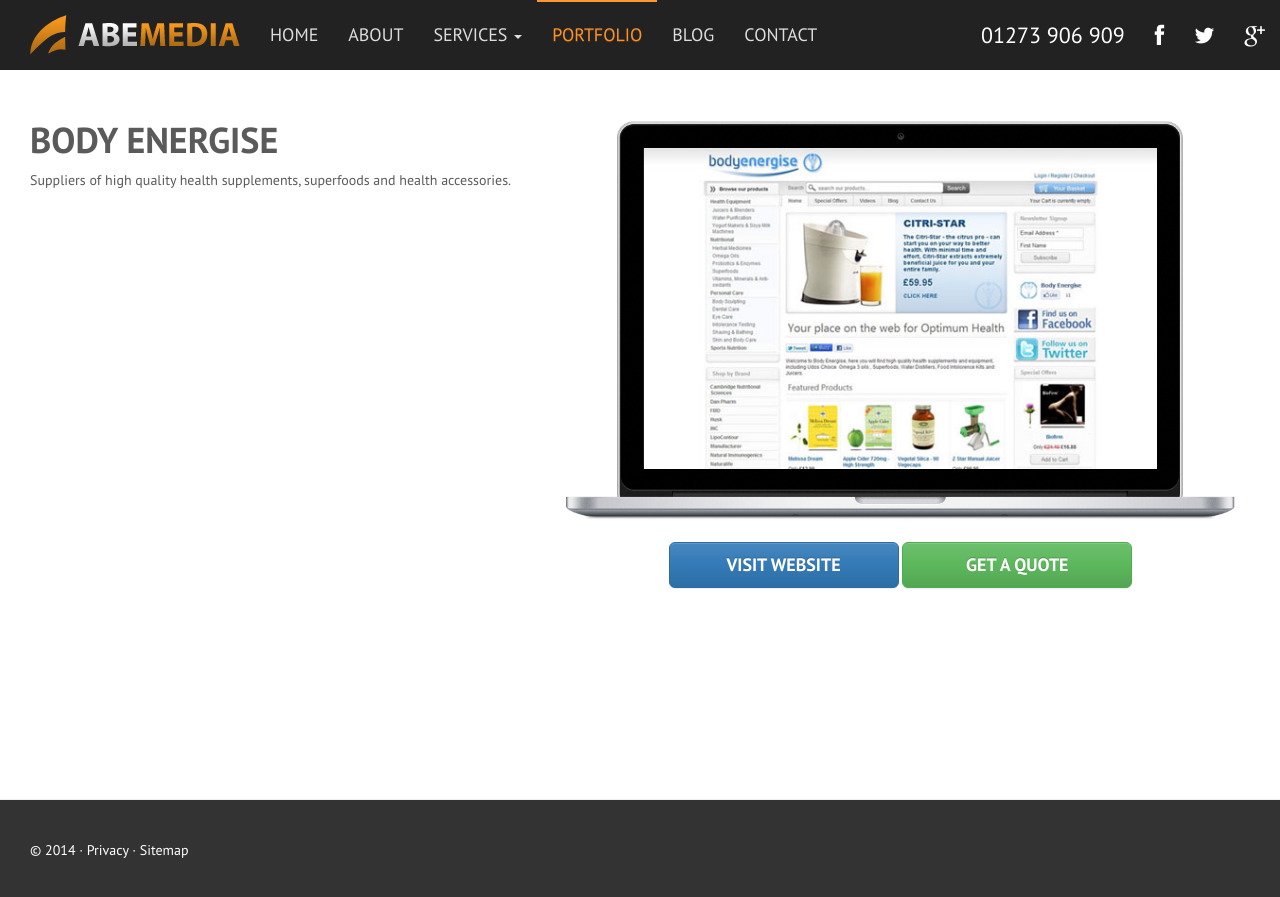
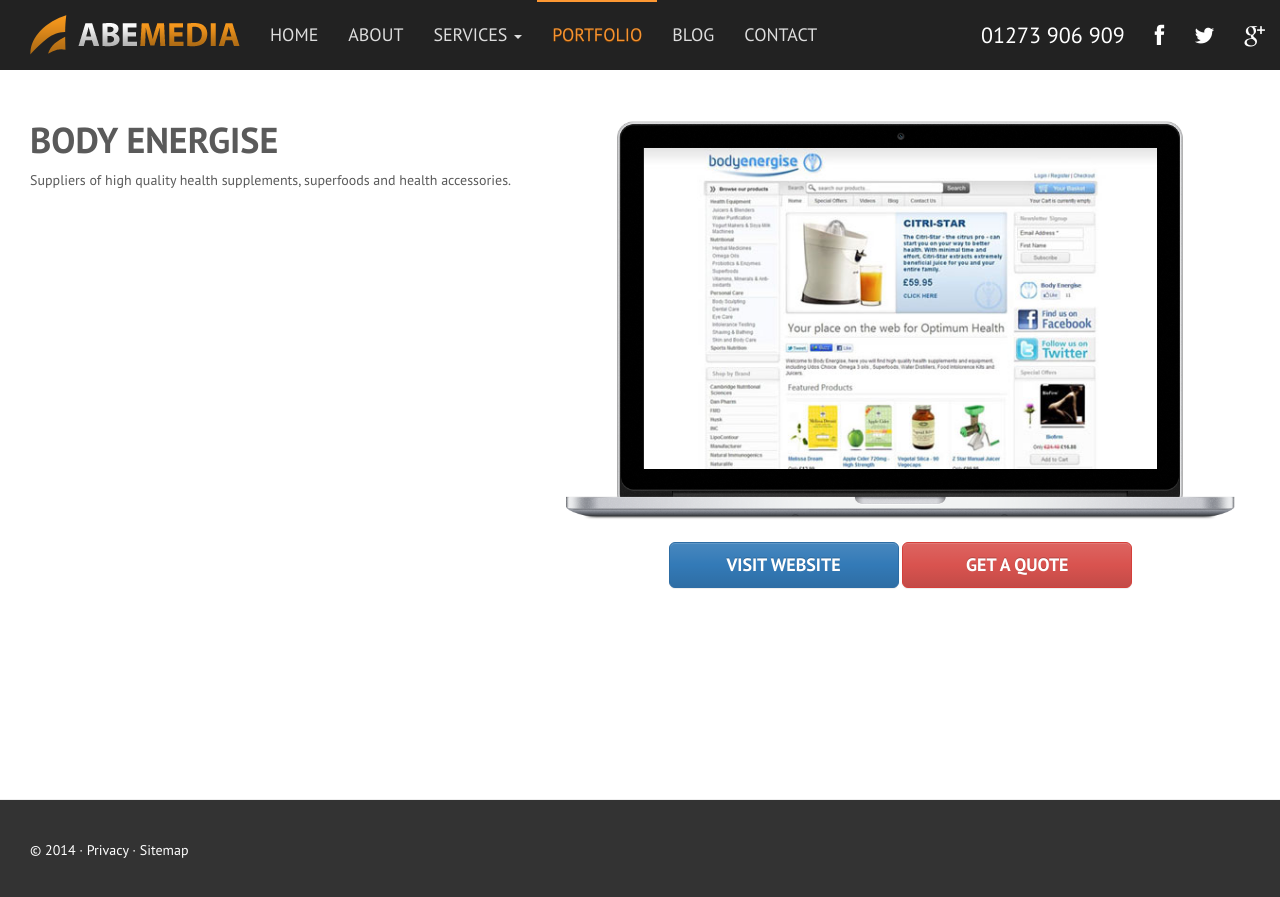
Before and after one commit to abemedia/abemedia.github.io, a Jekyll site: the page built from portfolio/_posts/2011-01-22-body-energise.md, in a window 1280 px wide. Shown: the top 897 px of the page. Built offline with Jekyll 4.4.1, drawn with Linux system fonts in a browser that asks for light colours; nearby versions of some CDN libraries; some web fonts are replaced.

Commit message:
'Update'

```diff
--- a/_layouts/project.html
+++ b/_layouts/project.html
@@ -57,6 +57,6 @@
       </div>
     </div>
     {% endif %}
-    <div class="folio text-center"><a class="btn btn-primary btn-lg h4" href="http://{{ page.link }}" target="_blank" rel="nofollow">Visit Website</a> <p class="visible-xs"></p><a class="btn btn-success btn-lg h4" href="/contact">Get a quote</a></div>
+    <div class="folio text-center"><a class="btn btn-primary btn-lg h4" href="http://{{ page.link }}" target="_blank" rel="nofollow">Visit Website</a> <p class="visible-xs"></p><a class="btn btn-danger btn-lg h4" href="/contact">Get a quote</a></div>
   </div>
 </div>
```
